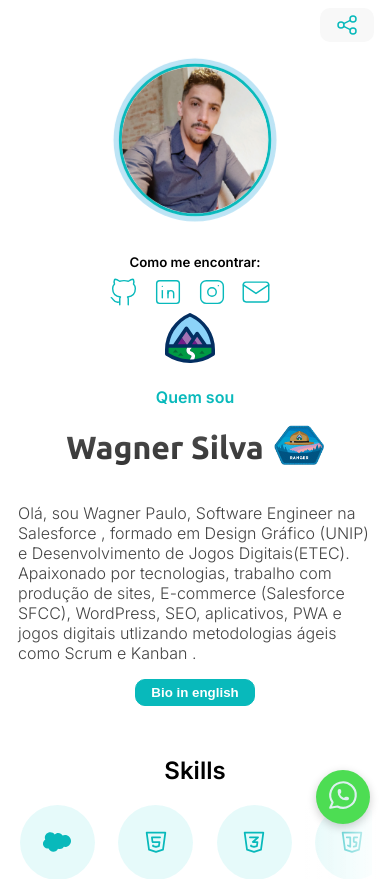
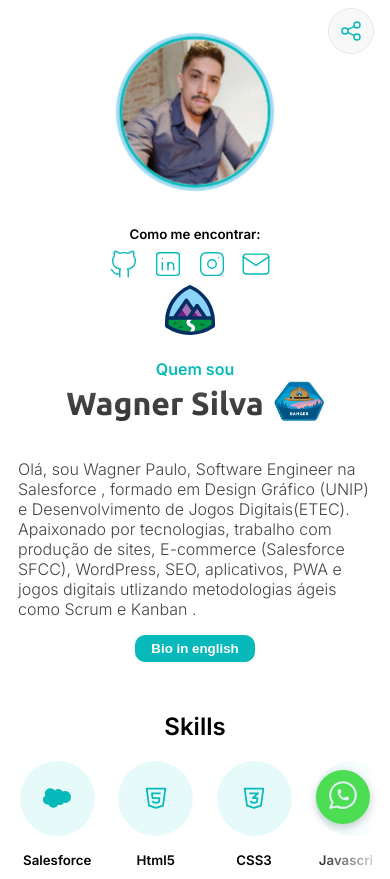
Before and after one commit to wagstalos/potfolio, a React (Create React App) app: page / in a window 390 px wide. Shown: the top 879 px of the page. Built offline with nearby package versions, Linux system fonts and the light colour scheme; no server answers.

Commit message:
add favicon

```diff
--- a/src/components/bio/style.css
+++ b/src/components/bio/style.css
@@ -33,15 +33,17 @@
     margin-top: 20px;
 }
 
-.img-expeditioner{
+.img-expeditioner {
     width: 68px;
     border-radius: 0;
     margin-left: 10px;
 }
 
-.name-main{
+.name-main {
     justify-content: space-between;
+    margin-top: -24px;
 }
+
 .m-50 {
     margin: 50px 0 50px 0;
 }
@@ -123,6 +125,7 @@
 @media only screen and (max-width: 600px) {
     .mr-50 {
         margin: 0;
+        margin-top: -40px;
     }
 
     h5 {
@@ -152,11 +155,12 @@
         font-size: 2em;
     }
 
-    .name-main{
+    .name-main {
         justify-content: center;
+        margin-top: -16px;
     }
 
-    .img-expeditioner{
+    .img-expeditioner {
         width: 50px;
     }
 }
--- a/src/components/share/style.css
+++ b/src/components/share/style.css
@@ -3,8 +3,12 @@
     margin: 0 auto;
     align-items: center;
     background-color: #f8f8f8;
-    border: none;
+    border: 1px #e9e9e9 solid;
+    border-radius: 50px;
+    padding: 10px;
     margin-right: 8px;
+
+
 }
 
 .btn-share h4 {
```
Also changed, not shown: 1 other file (tests, documents, lock files or other folders).
